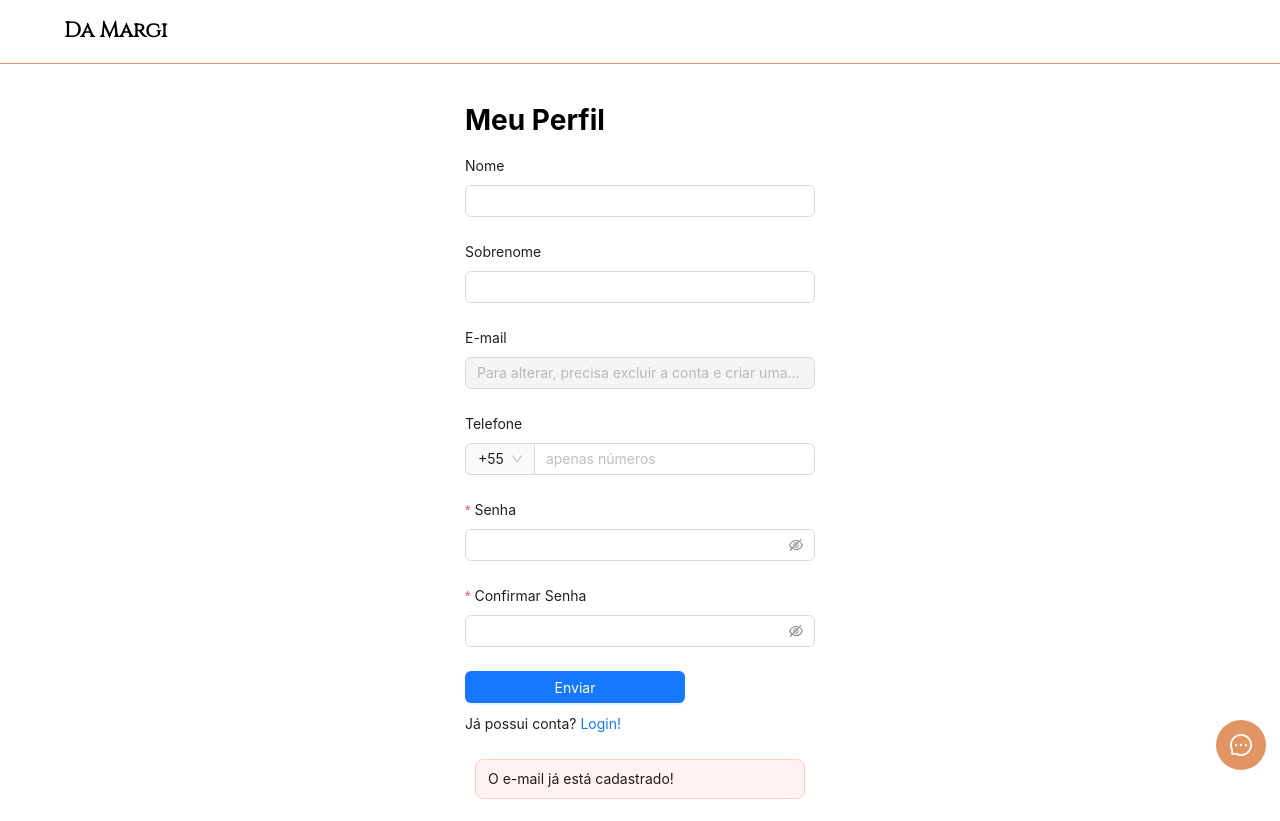
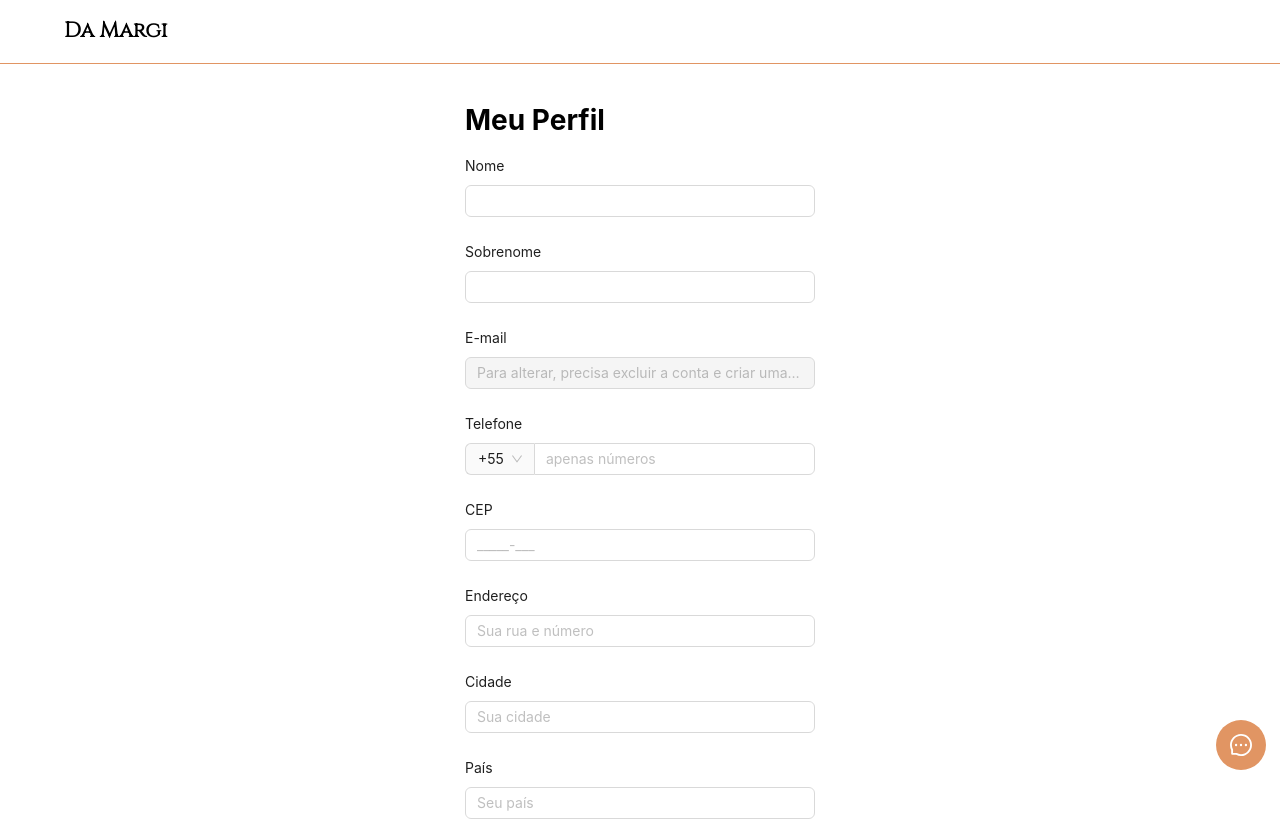
Before and after one commit to guibeutler/MERN-Stack-Project-E-commerce, a React (Create React App) app in the folder frontend/: page /user in a window 1280 px wide. Shown: the top 821 px of the page. Built offline with nearby package versions, Linux system fonts and the light colour scheme; a web font is replaced by a local one.

Commit message:
adjustment user profile

```diff
--- a/frontend/src/screens/users/UserProfile.tsx
+++ b/frontend/src/screens/users/UserProfile.tsx
@@ -17,7 +17,6 @@ function UserProfile() {
 	const [loadings, setLoadings] = useState<boolean[]>([])
 	const [prefix, setPrefix] = useState('+55')
 	const [phone, setPhone] = useState('')
-	console.log('state:', phone)
 	const navigate = useNavigate()
 
 	const handlePrefixChange = (value: string) => {
@@ -44,10 +43,6 @@ function UserProfile() {
 		const phoneNumber = value.replace(/\D/g, '')
 		return phoneNumber.replace(/(\d{2})(\d{5})(\d{4})/, '($1) $2-$3')
 	}
-
-	const telefone = '54999864556'
-
-	console.log('teste:', maskPhone(telefone))
 
 	const handlePhoneNumberChange = (phoneNumber) => {
 		const formattedPhone = maskPhone(phoneNumber.toString())
@@ -98,13 +93,23 @@ function UserProfile() {
 							maxLength={15}
 						/>
 					</Form.Item>
+					<Form.Item label="CEP" name="zipcode">
+						<Input placeholder="_____-___" />
+					</Form.Item>
+					<Form.Item label="Endereço" name="address">
+						<Input placeholder="Sua rua e número" />
+					</Form.Item>
+					<Form.Item label="Cidade" name="city">
+						<Input placeholder="Sua cidade" />
+					</Form.Item>
+					<Form.Item label="País" name="country">
+						<Input placeholder="Seu país" />
+					</Form.Item>
 					<Form.Item
 						hasFeedback
 						label="Senha"
 						name="password"
-						rules={[
-							{ required: true, message: 'Por favor, insira sua senha!' },
-						]}
+						rules={[{ message: 'Por favor, insira sua senha!' }]}
 					>
 						<Input.Password />
 					</Form.Item>
@@ -114,7 +119,7 @@ function UserProfile() {
 						name="confirm"
 						dependencies={['password']}
 						rules={[
-							{ required: true, message: 'Por favor, insira sua senha!' },
+							{ message: 'Por favor, insira sua senha!' },
 							({ getFieldValue }) => ({
 								validator(_, value) {
 									if (!value || getFieldValue('password') === value) {
@@ -135,7 +140,7 @@ function UserProfile() {
 								loading={loadings[1]}
 								onClick={() => enterLoading(1)}
 							>
-								Enviando
+								Salvando
 							</Button>
 						) : (
 							<Button
@@ -144,14 +149,11 @@ function UserProfile() {
 								loading={loadings[1]}
 								onClick={() => enterLoading(1)}
 							>
-								Enviar
+								Salvar
 							</Button>
 						)}
-						<br />
-						Já possui conta? <a onClick={() => navigate('/login')}>Login!</a>
 					</Form.Item>
 				</Form>
-				<Alert message="O e-mail já está cadastrado!" type="error" />
 			</Col>
 		</Row>
 	)
```
